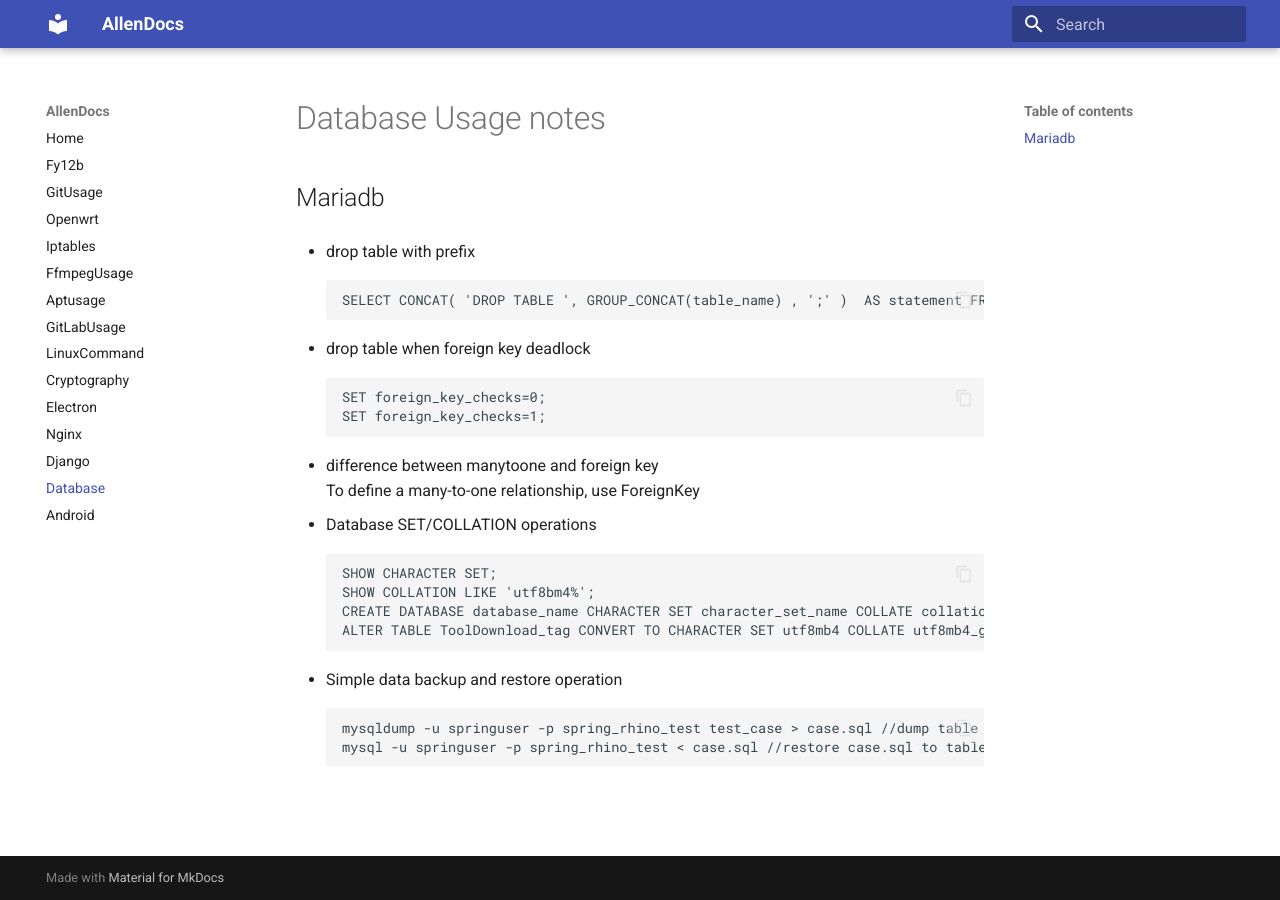
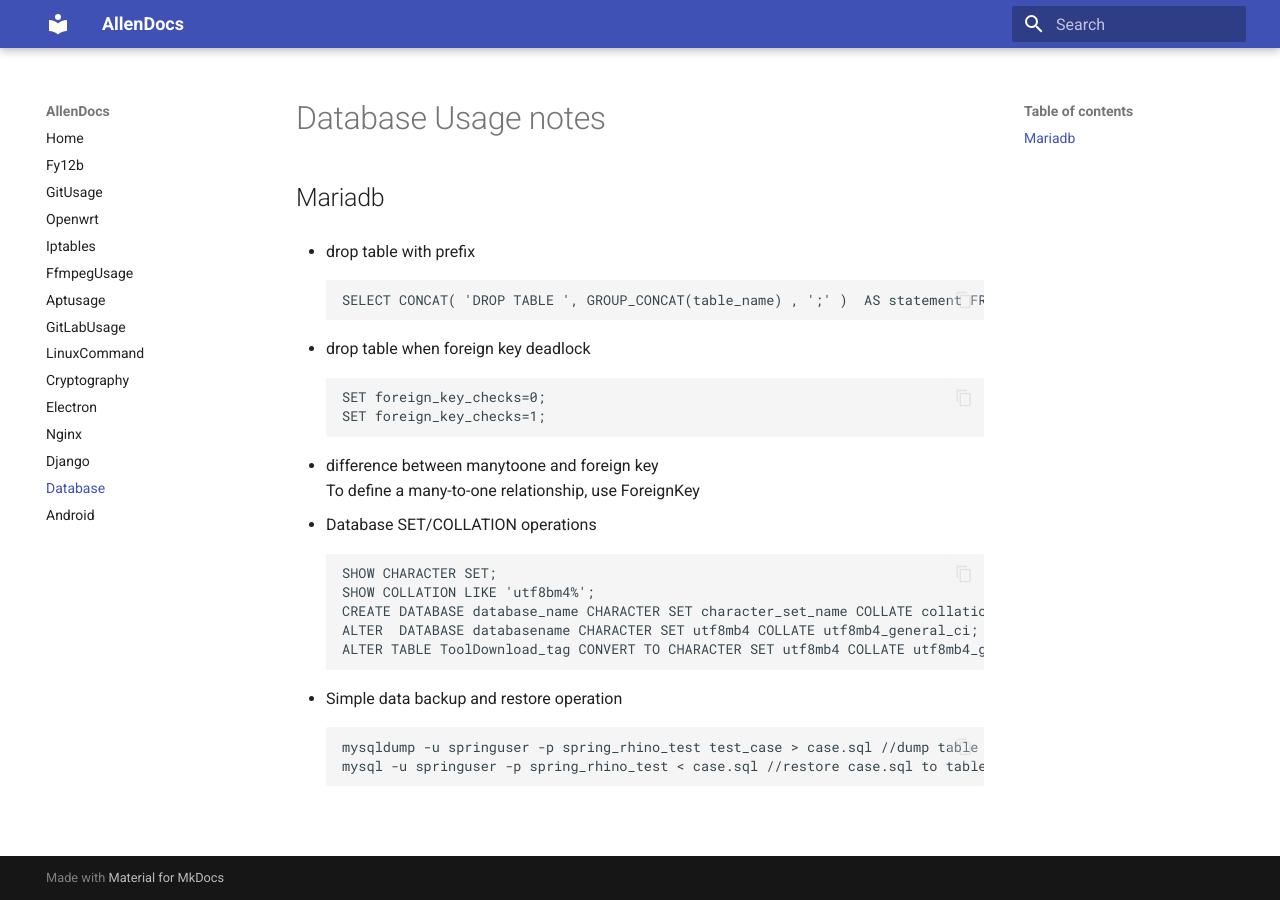
Before and after one commit to Ordinary-Capability/mydoc, an MkDocs documentation site: the page built from docs/database.md, in a window 1280 px wide. Built offline with MkDocs 1.6.1 and Material for MkDocs 9.7.7, drawn with Linux system fonts in a browser that asks for light colours.

Commit message:
Update database.md

````diff
--- a/docs/database.md
+++ b/docs/database.md
@@ -19,6 +19,7 @@
     SHOW CHARACTER SET;
     SHOW COLLATION LIKE 'utf8bm4%';
     CREATE DATABASE database_name CHARACTER SET character_set_name COLLATE collation_name;
+    ALTER  DATABASE databasename CHARACTER SET utf8mb4 COLLATE utf8mb4_general_ci;
     ALTER TABLE ToolDownload_tag CONVERT TO CHARACTER SET utf8mb4 COLLATE utf8mb4_general_ci;
     ```
 
````
